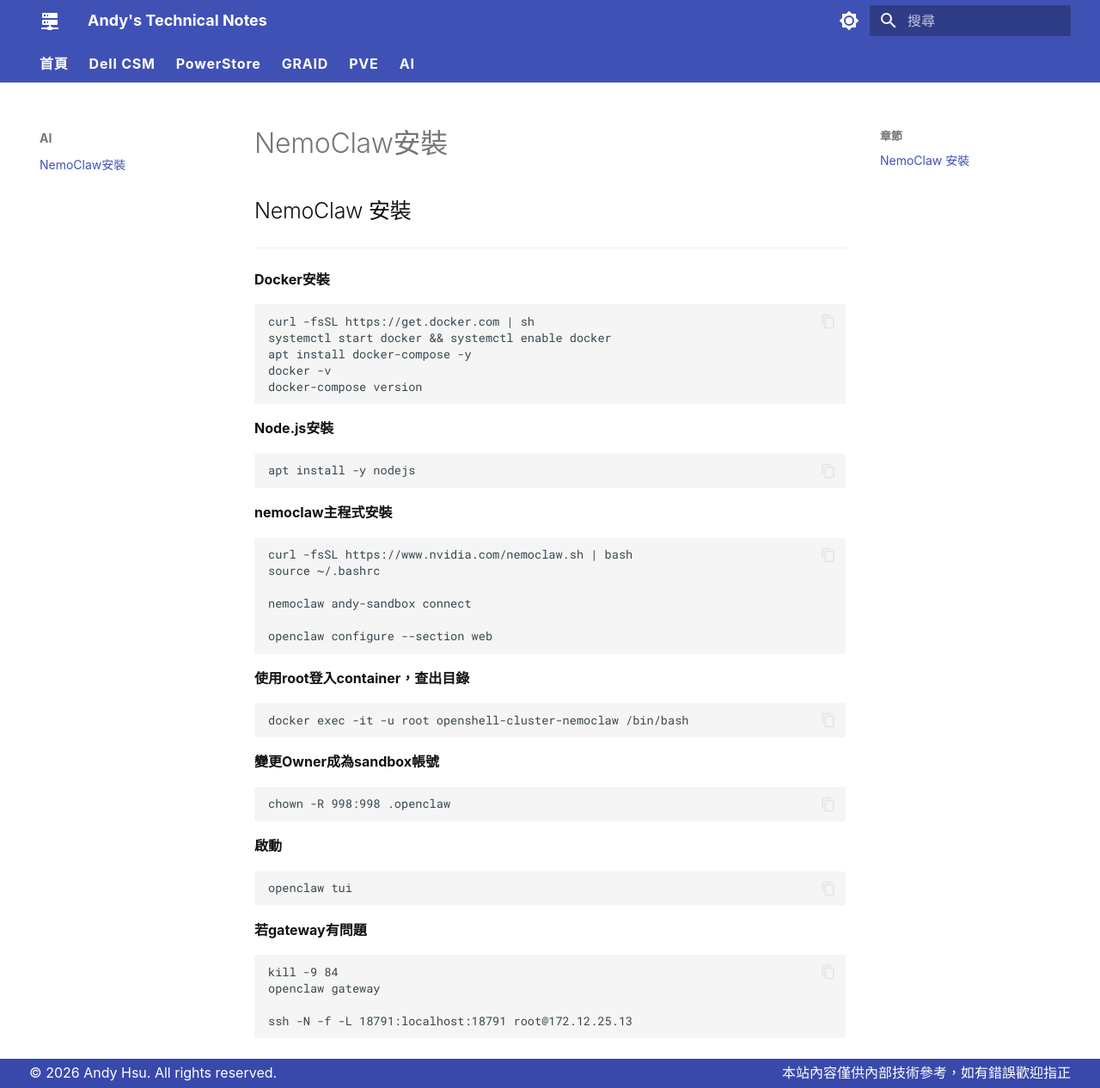
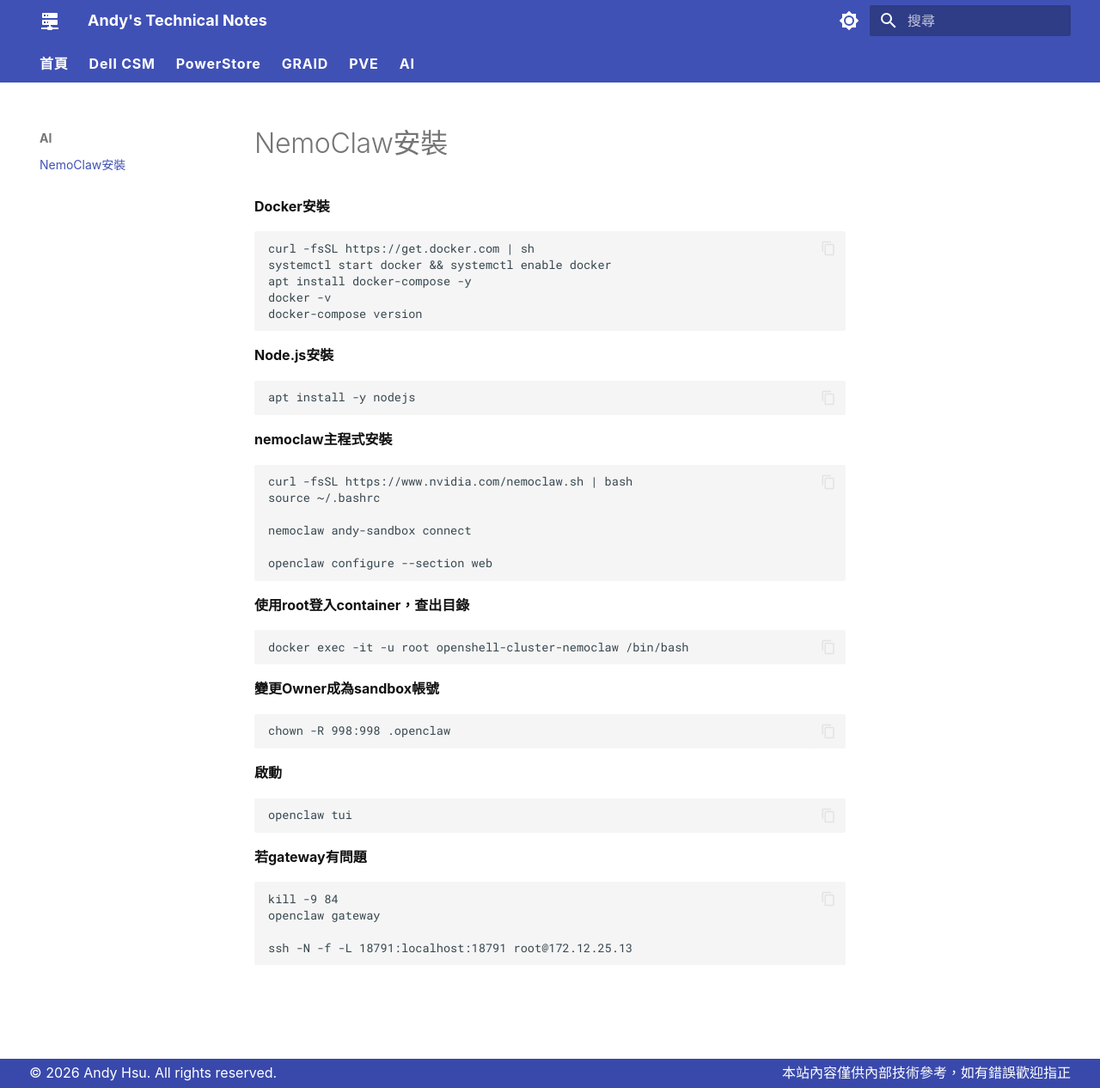
Before and after one commit to Andy0583/Metaage, an MkDocs documentation site: the page built from docs/ai/nemoclaw.md, in a window 1280 px wide and 1266 px high. Shown: the whole window at 86% size. Built offline with MkDocs 1.6.1 and Material for MkDocs 9.7.7, drawn with Linux system fonts in a browser that asks for light colours.

````diff
--- a/docs/ai/nemoclaw.md
+++ b/docs/ai/nemoclaw.md
@@ -1,5 +1,3 @@
-## NemoClaw 安裝
----
 **Docker安裝**
 ```
 curl -fsSL https://get.docker.com | sh
````
